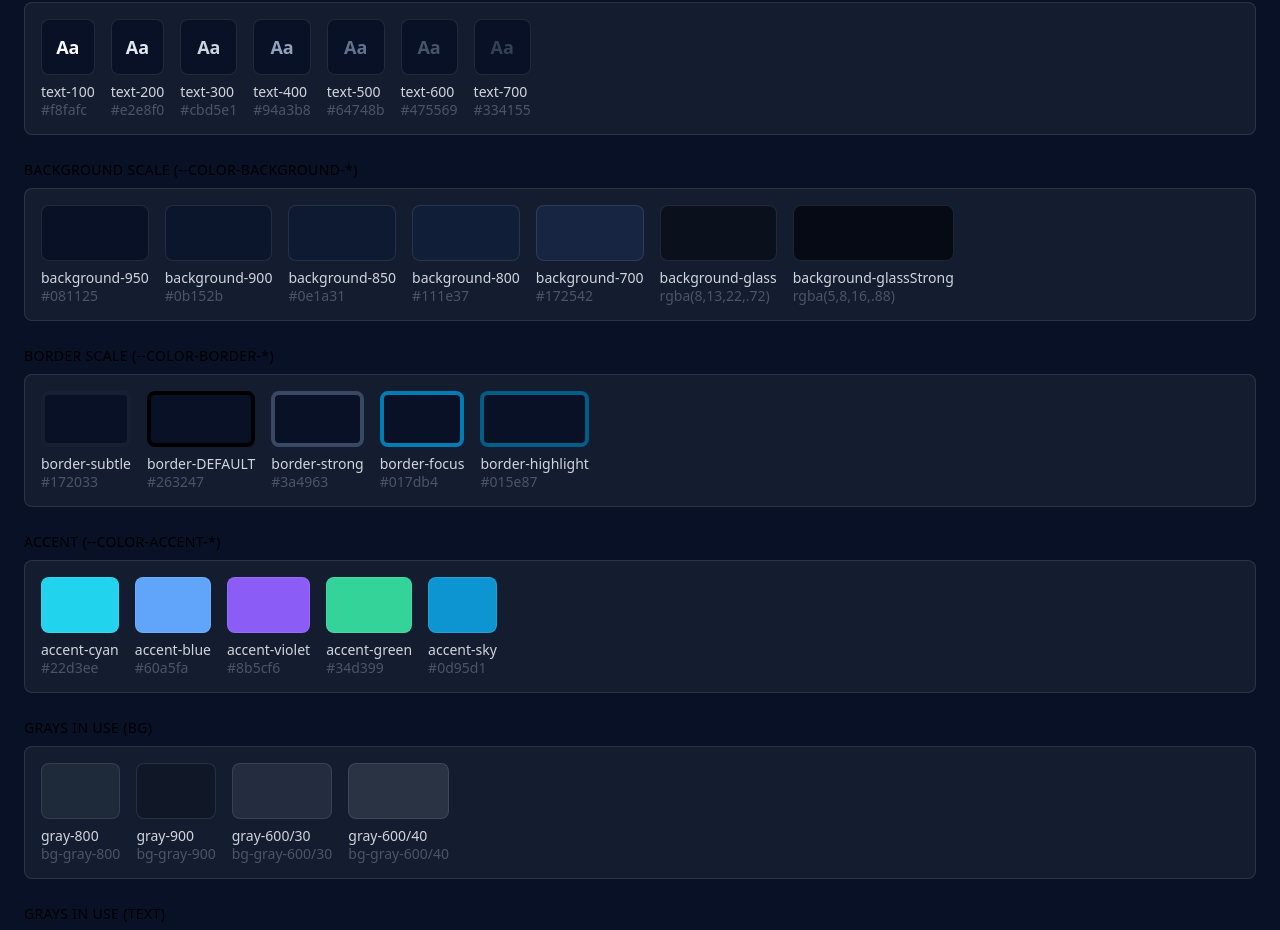
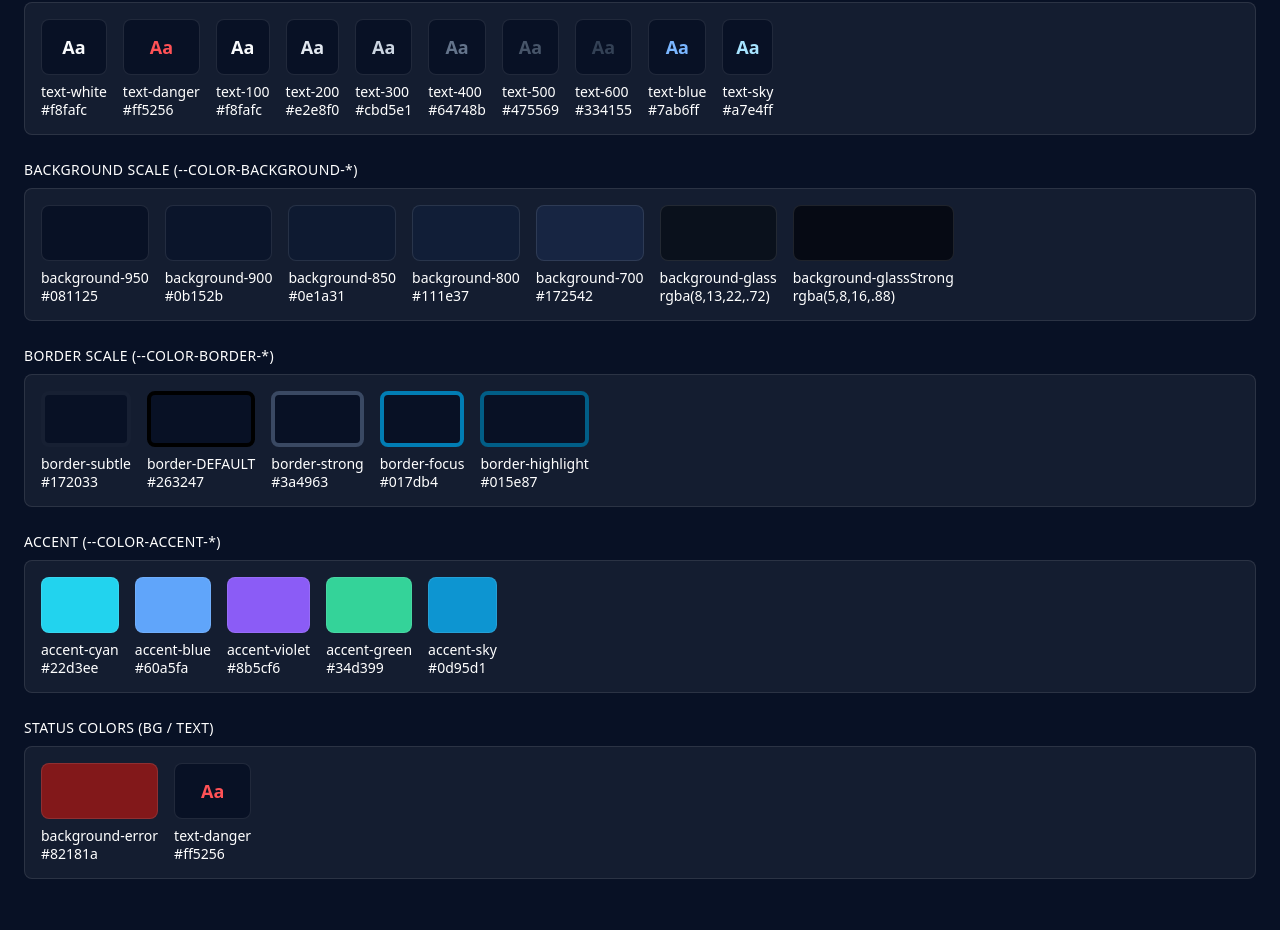
Before and after one commit to VladyslavSpasibozhko/portfolio, a React (Vite) app in the folder client/: page / in a window 1280 px wide. Shown: the part 323-1253 px from the top of the page. Built offline with nearby package versions, Linux system fonts and the light colour scheme.

Commit message:
refactor: still fixing styles

```diff
--- a/client/src/components/atoms/Typography.tsx
+++ b/client/src/components/atoms/Typography.tsx
@@ -27,8 +27,6 @@ export function Typography({
   const baseClass = variantClasses[tag];
 
   return (
-    <Tag className={`${baseClass} ${className}`}>
-      {children}
-    </Tag>
+    <Tag className={`text-white ${baseClass} ${className}`}>{children}</Tag>
   );
 }
--- a/client/src/components/features/chat/ChatWrapper.tsx
+++ b/client/src/components/features/chat/ChatWrapper.tsx
@@ -68,7 +68,7 @@ export function ChatWrapper({}: ChatWrapperProps) {
         icon="ai-chat"
         variant="ghost"
         size="4xl"
-        className="fixed z-10 bottom-5 right-5 hover:bg-black/0! animate-pulse hover:animate-none"
+        className="fixed z-10 bottom-5 right-5 animate-pulse hover:animate-none"
         onClick={() => setIsOpen(!isOpen)}
         aria-label="Open chat"
       />
--- a/client/src/index.css
+++ b/client/src/index.css
@@ -6,10 +6,11 @@
   --color-text-100: #f8fafc;
   --color-text-200: #e2e8f0;
   --color-text-300: #cbd5e1;
-  --color-text-400: #94a3b8;
-  --color-text-500: #64748b;
-  --color-text-600: #475569;
-  --color-text-700: #334155;
+  --color-text-400: #64748b;
+  --color-text-500: #475569;
+  --color-text-600: #334155;
+  --color-text-blue: #7ab6ff;
+  --color-text-sky: #a7e4ff;
 
   --color-background-950: #081125;
   --color-background-900: #0b152b;
--- a/client/src/pages/LibraryPage.tsx
+++ b/client/src/pages/LibraryPage.tsx
@@ -97,7 +97,9 @@ function ColorSwatch({
   return (
     <div className="flex flex-col items-start gap-2">
       {kind === "bg" && (
-        <div className={`w-full h-14 rounded-lg border border-white/10 ${className}`} />
+        <div
+          className={`w-full h-14 rounded-lg border border-white/10 ${className}`}
+        />
       )}
       {kind === "text" && (
         <div className="w-full h-14 rounded-lg border border-white/10 bg-background-950 flex items-center justify-center">
@@ -105,7 +107,9 @@ function ColorSwatch({
         </div>
       )}
       {kind === "border" && (
-        <div className={`w-full h-14 rounded-lg bg-background-950 border-4 ${className}`} />
+        <div
+          className={`w-full h-14 rounded-lg bg-background-950 border-4 ${className}`}
+        />
       )}
       <div>
         <Typography tag="small" className="block leading-tight text-gray-300">
@@ -152,78 +156,179 @@ export function LibraryPage() {
 
       <Section title="Colors">
         <Example label="Text scale (--color-text-*)">
-          <ColorSwatch kind="text" label="text-100" value="#f8fafc" className="text-text-100" />
-          <ColorSwatch kind="text" label="text-200" value="#e2e8f0" className="text-text-200" />
-          <ColorSwatch kind="text" label="text-300" value="#cbd5e1" className="text-text-300" />
-          <ColorSwatch kind="text" label="text-400" value="#94a3b8" className="text-text-400" />
-          <ColorSwatch kind="text" label="text-500" value="#64748b" className="text-text-500" />
-          <ColorSwatch kind="text" label="text-600" value="#475569" className="text-text-600" />
-          <ColorSwatch kind="text" label="text-700" value="#334155" className="text-text-700" />
+          <ColorSwatch
+            kind="text"
+            label="text-white"
+            value="#f8fafc"
+            className="text-text-white"
+          />
+          <ColorSwatch
+            kind="text"
+            label="text-danger"
+            value="#ff5256"
+            className="text-text-danger"
+          />
+          <ColorSwatch
+            kind="text"
+            label="text-100"
+            value="#f8fafc"
+            className="text-text-100"
+          />
+          <ColorSwatch
+            kind="text"
+            label="text-200"
+            value="#e2e8f0"
+            className="text-text-200"
+          />
+          <ColorSwatch
+            kind="text"
+            label="text-300"
+            value="#cbd5e1"
+            className="text-text-300"
+          />
+          <ColorSwatch
+            kind="text"
+            label="text-400"
+            value="#64748b"
+            className="text-text-400"
+          />
+          <ColorSwatch
+            kind="text"
+            label="text-500"
+            value="#475569"
+            className="text-text-500"
+          />
+          <ColorSwatch
+            kind="text"
+            label="text-600"
+            value="#334155"
+            className="text-text-600"
+          />
+          <ColorSwatch
+            kind="text"
+            label="text-blue"
+            value="#7ab6ff"
+            className="text-text-blue"
+          />
+          <ColorSwatch
+            kind="text"
+            label="text-sky"
+            value="#a7e4ff"
+            className="text-text-sky"
+          />
         </Example>
 
         <Example label="Background scale (--color-background-*)">
-          <ColorSwatch label="background-950" value="#081125" className="bg-background-950" />
-          <ColorSwatch label="background-900" value="#0b152b" className="bg-background-900" />
-          <ColorSwatch label="background-850" value="#0e1a31" className="bg-background-850" />
-          <ColorSwatch label="background-800" value="#111e37" className="bg-background-800" />
-          <ColorSwatch label="background-700" value="#172542" className="bg-background-700" />
-          <ColorSwatch label="background-glass" value="rgba(8,13,22,.72)" className="bg-background-glass" />
-          <ColorSwatch label="background-glassStrong" value="rgba(5,8,16,.88)" className="bg-background-glassStrong" />
+          <ColorSwatch
+            label="background-950"
+            value="#081125"
+            className="bg-background-950"
+          />
+          <ColorSwatch
+            label="background-900"
+            value="#0b152b"
+            className="bg-background-900"
+          />
+          <ColorSwatch
+            label="background-850"
+            value="#0e1a31"
+            className="bg-background-850"
+          />
+          <ColorSwatch
+            label="background-800"
+            value="#111e37"
+            className="bg-background-800"
+          />
+          <ColorSwatch
+            label="background-700"
+            value="#172542"
+            className="bg-background-700"
+          />
+          <ColorSwatch
+            label="background-glass"
+            value="rgba(8,13,22,.72)"
+            className="bg-background-glass"
+          />
+          <ColorSwatch
+            label="background-glassStrong"
+            value="rgba(5,8,16,.88)"
+            className="bg-background-glassStrong"
+          />
         </Example>
 
         <Example label="Border scale (--color-border-*)">
-          <ColorSwatch kind="border" label="border-subtle" value="#172033" className="border-border-subtle" />
-          <ColorSwatch kind="border" label="border-DEFAULT" value="#263247" className="border-border" />
-          <ColorSwatch kind="border" label="border-strong" value="#3a4963" className="border-border-strong" />
-          <ColorSwatch kind="border" label="border-focus" value="#017db4" className="border-border-focus" />
-          <ColorSwatch kind="border" label="border-highlight" value="#015e87" className="border-border-highlight" />
+          <ColorSwatch
+            kind="border"
+            label="border-subtle"
+            value="#172033"
+            className="border-border-subtle"
+          />
+          <ColorSwatch
+            kind="border"
+            label="border-DEFAULT"
+            value="#263247"
+            className="border-border"
+          />
+          <ColorSwatch
+            kind="border"
+            label="border-strong"
+            value="#3a4963"
+            className="border-border-strong"
+          />
+          <ColorSwatch
+            kind="border"
+            label="border-focus"
+            value="#017db4"
+            className="border-border-focus"
+          />
+          <ColorSwatch
+            kind="border"
+            label="border-highlight"
+            value="#015e87"
+            className="border-border-highlight"
+          />
         </Example>
 
         <Example label="Accent (--color-accent-*)">
-          <ColorSwatch label="accent-cyan" value="#22d3ee" className="bg-accent-cyan" />
-          <ColorSwatch label="accent-blue" value="#60a5fa" className="bg-accent-blue" />
-          <ColorSwatch label="accent-violet" value="#8b5cf6" className="bg-accent-violet" />
-          <ColorSwatch label="accent-green" value="#34d399" className="bg-accent-green" />
-          <ColorSwatch label="accent-sky" value="#0d95d1" className="bg-accent-sky" />
-        </Example>
-
-        <Example label="Grays in use (bg)">
-          <ColorSwatch label="gray-800" value="bg-gray-800" className="bg-gray-800" />
-          <ColorSwatch label="gray-900" value="bg-gray-900" className="bg-gray-900" />
-          <ColorSwatch label="gray-600/30" value="bg-gray-600/30" className="bg-gray-600/30" />
-          <ColorSwatch label="gray-600/40" value="bg-gray-600/40" className="bg-gray-600/40" />
-        </Example>
-
-        <Example label="Grays in use (text)">
-          <ColorSwatch kind="text" label="gray-100" value="text-gray-100" className="text-gray-100" />
-          <ColorSwatch kind="text" label="gray-200" value="text-gray-200" className="text-gray-200" />
-          <ColorSwatch kind="text" label="gray-300" value="text-gray-300" className="text-gray-300" />
-          <ColorSwatch kind="text" label="gray-400" value="text-gray-400" className="text-gray-400" />
-          <ColorSwatch kind="text" label="gray-500" value="text-gray-500" className="text-gray-500" />
-          <ColorSwatch kind="text" label="blue-300" value="text-blue-300" className="text-blue-300" />
-          <ColorSwatch kind="text" label="blue-400" value="text-blue-400" className="text-blue-400" />
-          <ColorSwatch kind="text" label="white" value="text-white" className="text-white" />
+          <ColorSwatch
+            label="accent-cyan"
+            value="#22d3ee"
+            className="bg-accent-cyan"
+          />
+          <ColorSwatch
+            label="accent-blue"
+            value="#60a5fa"
+            className="bg-accent-blue"
+          />
+          <ColorSwatch
+            label="accent-violet"
+            value="#8b5cf6"
+            className="bg-accent-violet"
+          />
+          <ColorSwatch
+            label="accent-green"
+            value="#34d399"
+            className="bg-accent-green"
+          />
+          <ColorSwatch
+            label="accent-sky"
+            value="#0d95d1"
+            className="bg-accent-sky"
+          />
         </Example>
 
         <Example label="Status colors (bg / text)">
-          <ColorSwatch label="background-error" value="#82181a" className="bg-background-error" />
-          <ColorSwatch kind="text" label="text-danger" value="#ff5256" className="text-text-danger" />
-        </Example>
-
-        <Example label="White / black overlays">
-          <ColorSwatch label="white/5" value="bg-white/5" className="bg-white/5" />
-          <ColorSwatch label="white/10" value="bg-white/10" className="bg-white/10" />
-          <ColorSwatch label="white/20" value="bg-white/20" className="bg-white/20" />
-          <ColorSwatch label="black/20" value="bg-black/20" className="bg-black/20" />
-          <ColorSwatch label="black/30" value="bg-black/30" className="bg-black/30" />
-          <ColorSwatch label="black/40" value="bg-black/40" className="bg-black/40" />
-        </Example>
-
-        <Example label="Borders in use">
-          <ColorSwatch kind="border" label="white/10" value="border-white/10" className="border-white/10" />
-          <ColorSwatch kind="border" label="white/20" value="border-white/20" className="border-white/20" />
-          <ColorSwatch kind="border" label="white/50" value="border-white/50" className="border-white/50" />
-          <ColorSwatch kind="border" label="gray-500" value="border-gray-500" className="border-gray-500" />
+          <ColorSwatch
+            label="background-error"
+            value="#82181a"
+            className="bg-background-error"
+          />
+          <ColorSwatch
+            kind="text"
+            label="text-danger"
+            value="#ff5256"
+            className="text-text-danger"
+          />
         </Example>
       </Section>
 
```
